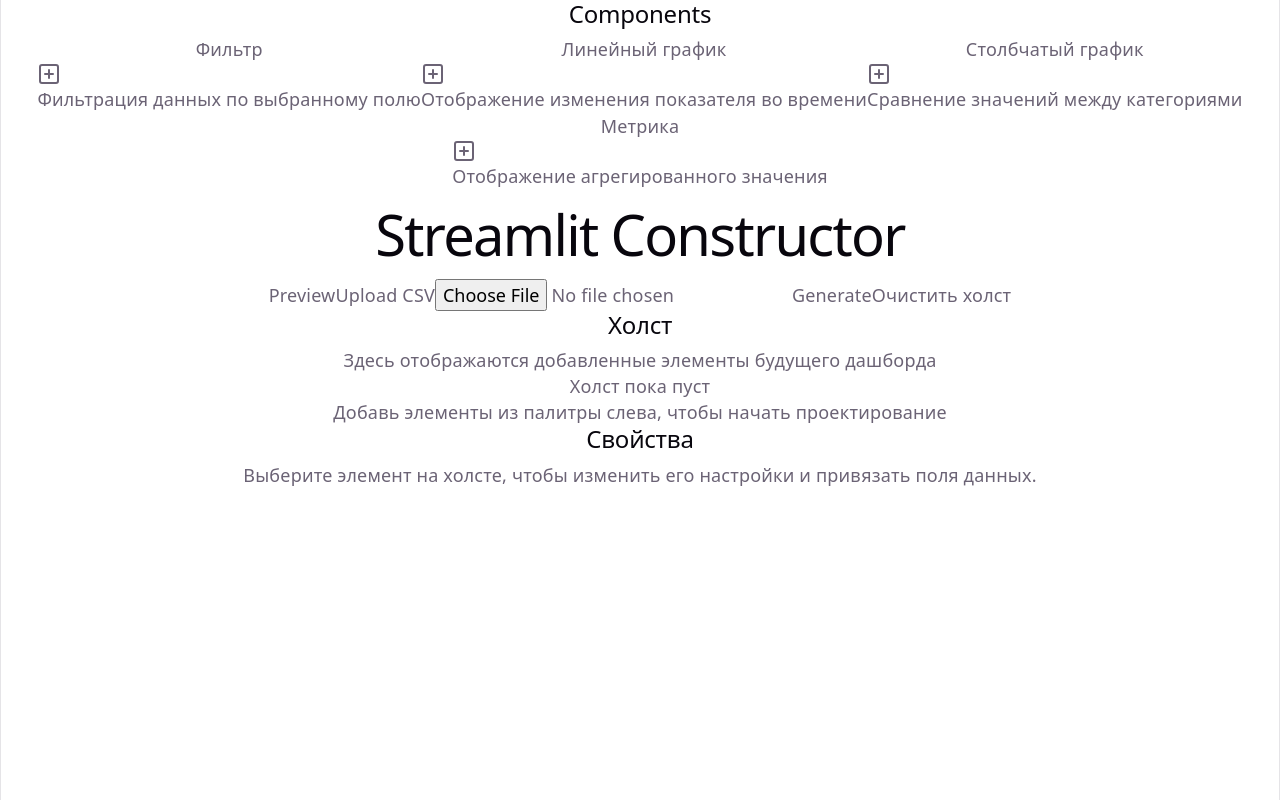
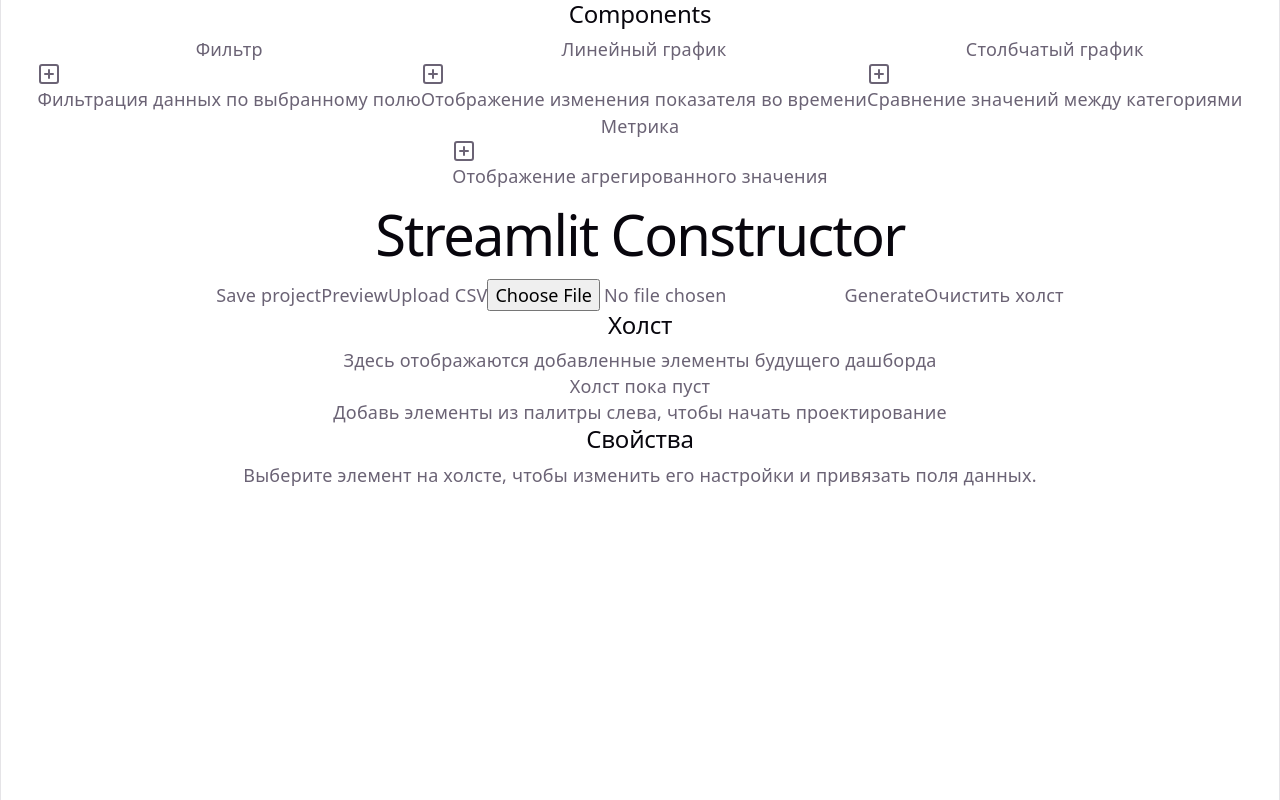
Before and after one commit to AlexFeed/streamlit_project, a React (Vite) app: page /editor in a window 1280 px wide. Built offline with nearby package versions, Linux system fonts and the light colour scheme.

Commit message:
add projects support for editor page

```diff
--- a/src/pages/EditorPage/EditorPage.jsx
+++ b/src/pages/EditorPage/EditorPage.jsx
@@ -4,22 +4,33 @@
 import PropertiesPanel from './components/PropertiesPanel';
 import EditorHeader from './components/EditorHeader';
 import PreviewModal from './components/PreviewModal';
+import { useParams, useNavigate } from 'react-router-dom';
+
+import { EDITOR_DRAFT_STORAGE_KEY } from './hooks/useEditorState';
 
 // State hooks
 import { usePreviewState } from './hooks/usePreviewState';
 import { useEditorState } from './hooks/useEditorState';
-import { useDatasetState } from './hooks/useDatasetState';
+import {DATASET_DRAFT_STORAGE_KEY, useDatasetState} from './hooks/useDatasetState';
 import {
     buildDashboardSchema,
     validateSchema,
 } from './services/editorSchema';
 
-import {useState} from "react";
+import {useEffect, useState} from "react";
 
 const EditorPage = () => {
+    // Получение из адресной строки параметров конкретного проекта
+    const { projectId } = useParams();
+    const navigate = useNavigate();
+
+    // Черновик это или уже сохранённый проект (Для управления localStorage)
+    const isDraftMode = !(projectId);
+
     // Получения данных связанных с компонентами
     const {
         components,
+        setComponents,
         selectedId,
         selectedComponent,
         addComponent,
@@ -28,18 +39,23 @@
         deleteComponent,
         deleteSelectedComponent,
         clearCanvas,
-    } = useEditorState();
+    } = useEditorState({
+        useDraftStorage: isDraftMode,
+    });
 
     // Получение данных связанных с датасетом
     const {
         datasetMeta,
+        setDatasetMeta,
         availableFields,
         datasetError,
         isDatasetUploading,
         isDatasetClearing,
         handleFileUpload,
         clearDataset,
-    } = useDatasetState();
+    } = useDatasetState({
+        useDraftStorage: isDraftMode,
+    });
 
     // Получение данных связанных с preview дашборда
     const {
@@ -51,12 +67,92 @@
         closePreview,
     } = usePreviewState();
 
+
+    useEffect(() => {
+        if (!projectId) return;
+
+        const loadProject = async () => {
+            try {
+                const response = await fetch(`http://localhost:8000/projects/${projectId}`);
+
+                if (!response.ok) {
+                    throw new Error('Project not found');
+                }
+
+                const project = await response.json();
+
+                setComponents(project.editorState?.components || [])
+                setDatasetMeta(project.datasetMeta || null)
+
+            } catch (error) {
+                console.error('Ошибка загрузки проекта:', error);
+            }
+        };
+
+        loadProject();
+    }, [projectId, setComponents, setDatasetMeta]);
+
     // Управление состоянием ошибок JSON-схемы
     const [validationErrors, setValidationErrors] = useState([]);
 
     // Состояние генерации кода
     const [isGenerating, setIsGenerating] = useState(false);
     const [generationError, setGenerationError] = useState('');
+
+    // Обработка сохранения дашборда в отдельный проект
+    const handleSaveProject = async () => {
+        const errors = validateSchema(components, availableFields, datasetMeta);
+
+        if (errors.length > 0) {
+            setValidationErrors(errors);
+            return;
+        }
+
+
+        const schema = buildDashboardSchema(components, availableFields, datasetMeta);
+
+        const payload = {
+            title: schema.dashboard.title,
+            description: '',
+            datasetMeta,
+            editorState: {
+                components,
+            },
+            schema,
+        };
+
+        const url = projectId
+            ? `http://localhost:8000/projects/${projectId}`
+            : 'http://localhost:8000/projects';
+
+        const method = projectId ? 'PUT' : 'POST';
+
+        try {
+            const response = await fetch(url, {
+                method,
+                headers: {
+                    'Content-Type': 'application/json',
+                },
+                body: JSON.stringify(payload),
+            });
+
+            if (!response.ok) {
+                throw new Error('Save failed');
+            }
+
+            const savedProject = await response.json();
+
+            if (!projectId) {
+                localStorage.removeItem(EDITOR_DRAFT_STORAGE_KEY);
+                localStorage.removeItem(DATASET_DRAFT_STORAGE_KEY);
+                navigate(`/editor/${savedProject.id}`);
+            }
+
+            console.log('Проект сохранён:', savedProject);
+        } catch (error) {
+            console.error('Ошибка сохранения проекта:', error);
+        }
+    };
 
     // Вызывается при нажатии кнопки preview
     const handlePreview = async () => {
@@ -157,6 +253,7 @@
                         isGenerating={isGenerating}
                         isPreviewLoading={isPreviewLoading}
                         onPreview={handlePreview}
+                        onSaveProject={handleSaveProject}
                     />
 
                     {/* Вывод ошибок в UI */}
--- a/src/pages/EditorPage/components/EditorHeader.jsx
+++ b/src/pages/EditorPage/components/EditorHeader.jsx
@@ -8,13 +8,20 @@
                           isDatasetClearing,
                           isGenerating,
                           onPreview,
-                          isPreviewLoading
+                          isPreviewLoading,
+                          onSaveProject
                       }) => {
     return (
         <div className="flex items-center justify-between border-b border-zinc-800 bg-zinc-950 px-4 py-4">
             <h1 className="text-sm font-semibold text-white my-3">Streamlit Constructor</h1>
 
             <div className="flex items-center gap-3">
+                <button className="cursor-pointer rounded-xl border border-zinc-700 bg-zinc-900 px-4 py-2 text-sm font-medium text-zinc-200 transition hover:bg-zinc-800"
+                    type="button"
+                    onClick={onSaveProject}
+                >
+                    Save project
+                </button>
                 <button
                     type="button"
                     onClick={onPreview}
--- a/src/pages/EditorPage/hooks/useDatasetState.js
+++ b/src/pages/EditorPage/hooks/useDatasetState.js
@@ -3,55 +3,64 @@
 
 // Hook отвечает за управление состоянием с датасетом
 
-const DATASET_STORAGE_KEY = 'dataset_state_v2';
+export const DATASET_DRAFT_STORAGE_KEY = 'streamlit-editor-dataset-draft';
 const API_BASE_URL = 'http://localhost:8000';
 
 // Определение начальных значений состояний датасета из LocalStorage (либо null)
-const getInitialDatasetState = () => {
+const loadDraftDatasetMeta = () => {
     try {
-        const saved = localStorage.getItem(DATASET_STORAGE_KEY);
+        const saved = localStorage.getItem(DATASET_DRAFT_STORAGE_KEY);
+
         if (!saved) {
-            return {
-                datasetMeta: null,
-            };
+            return null;
         }
 
         const parsed = JSON.parse(saved);
 
-        return {
-            datasetMeta: parsed.datasetMeta || null,
-        };
+        return parsed?.datasetMeta || null;
     } catch (error) {
-        console.error('Ошибка восстановления dataset state:', error);
-        return {
-            datasetMeta: null,
-        };
+        console.error('Ошибка восстановления dataset draft:', error);
+        return null;
     }
 };
 
-export const useDatasetState = () => {
-    const initial = getInitialDatasetState();
+export const useDatasetState = ({ useDraftStorage = true }) => {
+    const [datasetMeta, setDatasetMeta] = useState(() => {
+        if (!useDraftStorage) {
+            return null;
+        }
 
-    const [datasetMeta, setDatasetMeta] = useState(initial.datasetMeta);
+        return loadDraftDatasetMeta();
+    });
+
     const [datasetError, setDatasetError] = useState('');
     const [isDatasetUploading, setIsDatasetUploading] = useState(false);
     const [isDatasetClearing, setIsDatasetClearing] = useState(false);
 
     const availableFields = datasetMeta?.fields || [];
 
-    // Фиксируем каждое обновление данных о датасете в LocalStorage
+    // Сохраняем datasetMeta в localStorage только для /editor
     useEffect(() => {
+        if (!useDraftStorage) {
+            return;
+        }
+
         try {
+            if (!datasetMeta) {
+                localStorage.removeItem(DATASET_DRAFT_STORAGE_KEY);
+                return;
+            }
+
             localStorage.setItem(
-                DATASET_STORAGE_KEY,
+                DATASET_DRAFT_STORAGE_KEY,
                 JSON.stringify({
                     datasetMeta,
                 })
             );
         } catch (error) {
-            console.error('Ошибка сохранения dataset state:', error);
+            console.error('Ошибка сохранения dataset draft:', error);
         }
-    }, [datasetMeta]);
+    }, [datasetMeta, useDraftStorage]);
 
     // Обработчик загрузки датасета
     const handleFileUpload = async (event) => {
@@ -98,7 +107,11 @@
     const clearDataset = async () => {
         if (!datasetMeta?.datasetId) {
             setDatasetMeta(null);
-            localStorage.removeItem(DATASET_STORAGE_KEY);
+
+            if (useDraftStorage) {
+                localStorage.removeItem(DATASET_DRAFT_STORAGE_KEY);
+            }
+
             return;
         }
 
@@ -111,7 +124,10 @@
 
             setDatasetMeta(null);
             setDatasetError('');
-            localStorage.removeItem(DATASET_STORAGE_KEY);
+
+            if (useDraftStorage) {
+                localStorage.removeItem(DATASET_DRAFT_STORAGE_KEY);
+            }
         } catch (error) {
             console.error('Ошибка удаления датасета:', error);
             setDatasetError('Не удалось удалить датасет на backend.');
@@ -122,6 +138,7 @@
 
     return {
         datasetMeta,
+        setDatasetMeta,
         availableFields,
         datasetError,
         isDatasetUploading,
--- a/src/pages/EditorPage/hooks/useEditorState.js
+++ b/src/pages/EditorPage/hooks/useEditorState.js
@@ -3,7 +3,28 @@
 // Hook отвечает за управление состоянием локальных компонентов дашборда, их загрузка в LocalStorage
 
 // Ключ хранения состояния в localStorage
-const STORAGE_KEY = 'editor_state_v1';
+export const EDITOR_DRAFT_STORAGE_KEY = 'streamlit-editor-draft';
+
+const loadDraftComponents = () => {
+    try {
+        const saved = localStorage.getItem(EDITOR_DRAFT_STORAGE_KEY);
+
+        if (!saved) {
+            return [];
+        }
+
+        const parsed = JSON.parse(saved);
+
+        if (!Array.isArray(parsed)) {
+            return [];
+        }
+
+        return parsed;
+    } catch (error) {
+        console.error('Ошибка чтения черновика editor из localStorage:', error);
+        return [];
+    }
+};
 
 // Создание компоненты для холста
 const createComponentFromPaletteItem = (paletteItem, index) => {
@@ -16,37 +37,34 @@
 };
 
 // Управление всем состоянием редактора
-export const useEditorState = () => {
+export const useEditorState = ({ useDraftStorage = true }) => {
     // Управление состоянием компонентов
     const [components, setComponents] = useState(() => {
-        try {
-            const saved = localStorage.getItem(STORAGE_KEY);
-            if (!saved) return [];
-
-            const parsed = JSON.parse(saved);
-            return parsed.components || [];
-        } catch (error) {
-            console.error('Ошибка чтения localStorage:', error);
+        if (!useDraftStorage) {
             return [];
         }
+
+        return loadDraftComponents();
     });
 
     // Управление состоянием выбранного элемента на холсте
     const [selectedId, setSelectedId] = useState(null);
 
-    // При каждом изменении components, будет обновляться localStorage
+    // При изменении components сохраняем draft только для /editor
     useEffect(() => {
+        if (!useDraftStorage) {
+            return;
+        }
+
         try {
             localStorage.setItem(
-                STORAGE_KEY,
-                JSON.stringify({
-                    components,
-                })
+                EDITOR_DRAFT_STORAGE_KEY,
+                JSON.stringify(components)
             );
         } catch (error) {
-            console.error('Ошибка сохранения localStorage:', error);
+            console.error('Ошибка сохранения черновика editor в localStorage:', error);
         }
-    }, [components]);
+    }, [components, useDraftStorage]);
 
 
     const selectedComponent = useMemo(() => {
@@ -98,11 +116,15 @@
     const clearCanvas = () => {
         setComponents([]);
         setSelectedId(null);
-        localStorage.removeItem(STORAGE_KEY);
+
+        if (useDraftStorage) {
+            localStorage.removeItem(EDITOR_DRAFT_STORAGE_KEY);
+        }
     };
 
     return {
         components,
+        setComponents,
         selectedId,
         selectedComponent,
         addComponent,
```
Also changed, not shown: src/App.jsx (+9 -5 lines).
